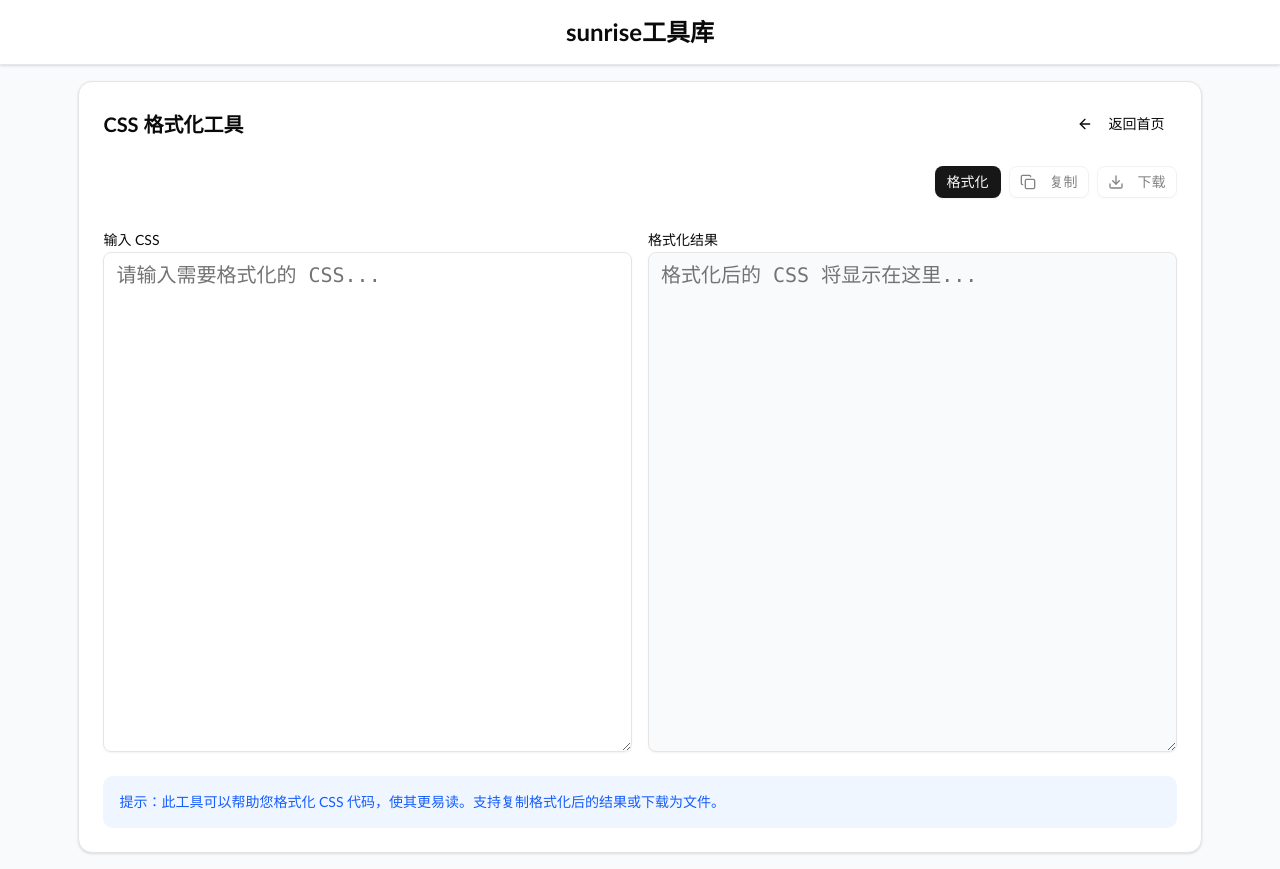
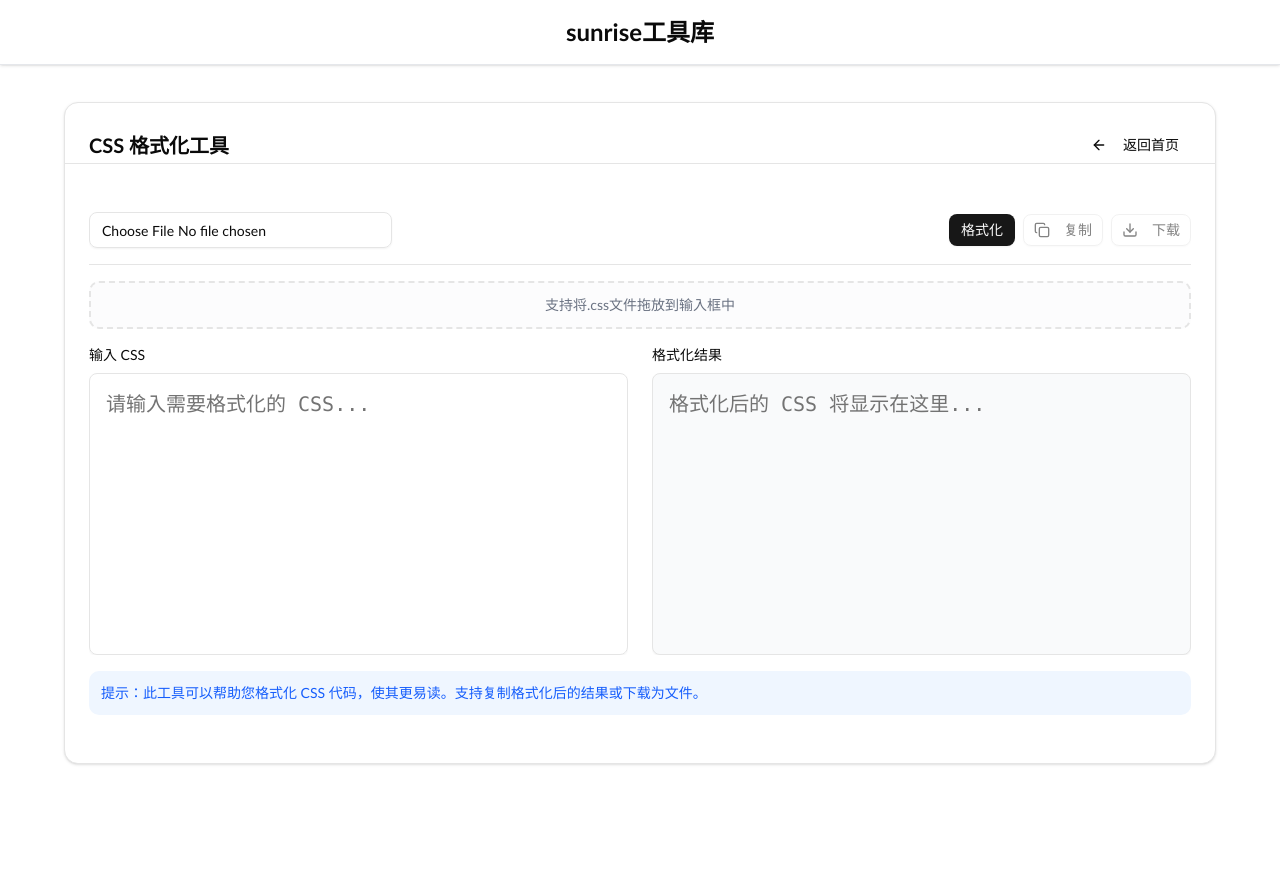
Before and after one commit to Sunrisies/bun-react, a React (Vite) app: page /cssFormatter in a window 1280 px wide. After the commit the page ends 801 px from the top, so only its background shows below. Built offline with nearby package versions, Linux system fonts and the light colour scheme.

Commit message:
feat(cssFormatter): 添加CSS文件上传功能并优化布局
在CSS格式化工具中添加了文件上传功能，用户可以直接上传.css文件进行格式化。同时优化了页面布局，提升了用户体验。

```diff
--- a/src/pages/cssFormatter.tsx
+++ b/src/pages/cssFormatter.tsx
@@ -5,6 +5,7 @@ import { ArrowLeft, Copy, Download } from "lucide-react";
 import { Card, CardContent, CardHeader, CardTitle } from "@/components/ui/card";
 import { Textarea } from "@/components/ui/textarea";
 import { toast } from "sonner";
+import { Input } from "@/components/ui/input";
 
 export const Route = createFileRoute("/cssFormatter")({
   component: CssFormatter,
@@ -72,10 +73,28 @@ function CssFormatter() {
     }
   };
 
+  const handleFileUpload = async (e: React.ChangeEvent<HTMLInputElement>) => {
+    const file = e.target.files?.[0];
+    if (!file) return;
+
+    if (!file.name.endsWith('.css')) {
+      toast.error('请上传.css文件');
+      return;
+    }
+
+    try {
+      const text = await file.text();
+      setInput(text);
+      formatCSS();
+    } catch (err) {
+      toast.error('文件读取失败');
+    }
+  };
+
   return (
-    <div className="flex h-full items-center justify-center p-4 bg-gray-50">
-      <Card className="w-full max-w-[90%] overflow-hidden">
-        <CardHeader>
+    <div className="flex h-[calc(100vh-64px)]">
+      <Card className="w-full max-w-[90%] m-auto flex flex-col h-[90%]">
+        <CardHeader className="border-b">
           <div className="flex justify-between items-center">
             <CardTitle>CSS 格式化工具</CardTitle>
             <Button onClick={() => navigate({ to: "/" })} variant="ghost">
@@ -84,10 +103,19 @@ function CssFormatter() {
             </Button>
           </div>
         </CardHeader>
-        <CardContent>
-          <div className="space-y-6">
-            {/* 操作按钮 */}
-            <div className="flex justify-end gap-2">
+        <CardContent className="flex-1 flex flex-col overflow-hidden p-6">
+          <div className="space-y-4 h-full flex flex-col overflow-hidden">
+            {/* 文件上传和操作按钮 */}
+            <div className="flex justify-between gap-6 items-center flex-shrink-0 pb-4 border-b">
+              <div className="flex items-center gap-6">
+                <Input
+                  type="file"
+                  accept=".css"
+                  onChange={handleFileUpload}
+                  className="max-w-xs"
+                />
+              </div>
+              <div className="flex gap-2">
                 <Button onClick={formatCSS} size="sm">
                   格式化
                 </Button>
@@ -110,44 +138,48 @@ function CssFormatter() {
                   下载
                 </Button>
               </div>
+            </div>
+
+            {/* 文件拖放提示 */}
+            <div className="border-2 border-dashed rounded-lg p-3 text-center text-gray-500 flex-shrink-0 bg-gray-50/50">
+              <p className="text-sm">支持将.css文件拖放到输入框中</p>
+            </div>
 
             {/* 左右布局的编辑区域 */}
-            <div className="grid grid-cols-2 gap-4">
-              {/* 左侧输入 */}
-              <div className="space-y-2">
-                <label className="text-sm font-medium">输入 CSS</label>
+            <div className="flex-1 min-h-0 grid grid-cols-2 gap-6 overflow-hidden">
+              <div className="space-y-2 overflow-hidden flex flex-col">
+                <label className="text-sm font-medium flex-shrink-0">输入 CSS</label>
                 <Textarea
                   placeholder="请输入需要格式化的 CSS..."
                   value={input}
                   onChange={(e) => setInput(e.target.value)}
-                  className="min-h-[500px] font-mono"
+                  className="flex-1 overflow-auto resize-none font-mono p-4"
                 />
               </div>
 
-              {/* 右侧输出 */}
-              <div className="space-y-2">
-                <label className="text-sm font-medium">格式化结果</label>
+              <div className="space-y-2 overflow-hidden flex flex-col">
+                <label className="text-sm font-medium flex-shrink-0">格式化结果</label>
                 <Textarea
                   value={output}
                   readOnly
-                  className="min-h-[500px] font-mono bg-gray-50"
+                  className="flex-1 overflow-auto resize-none bg-gray-50 font-mono p-4"
                   placeholder="格式化后的 CSS 将显示在这里..."
                 />
               </div>
             </div>
 
-            {/* 错误提示 */}
+            {/* 错误提示和说明 */}
+            <div className="flex-shrink-0 space-y-3">
               {error && (
-              <div className="p-4 bg-red-50 rounded-lg">
+                <div className="p-3 bg-red-50 rounded-lg">
                   <p className="text-sm text-red-600">{error}</p>
                 </div>
               )}
-
-            {/* 提示信息 */}
-            <div className="p-4 bg-blue-50 rounded-lg">
+              <div className="p-3 bg-blue-50 rounded-lg">
                 <p className="text-sm text-blue-600">
                   提示：此工具可以帮助您格式化 CSS 代码，使其更易读。支持复制格式化后的结果或下载为文件。
                 </p>
+              </div>
             </div>
           </div>
         </CardContent>
```
Lines whose indentation alone changed are shown as unchanged.
